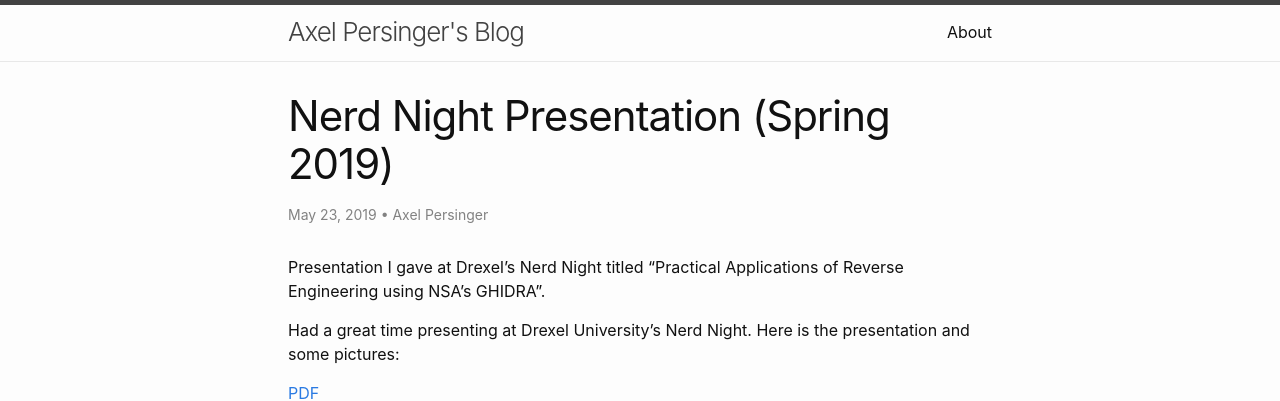
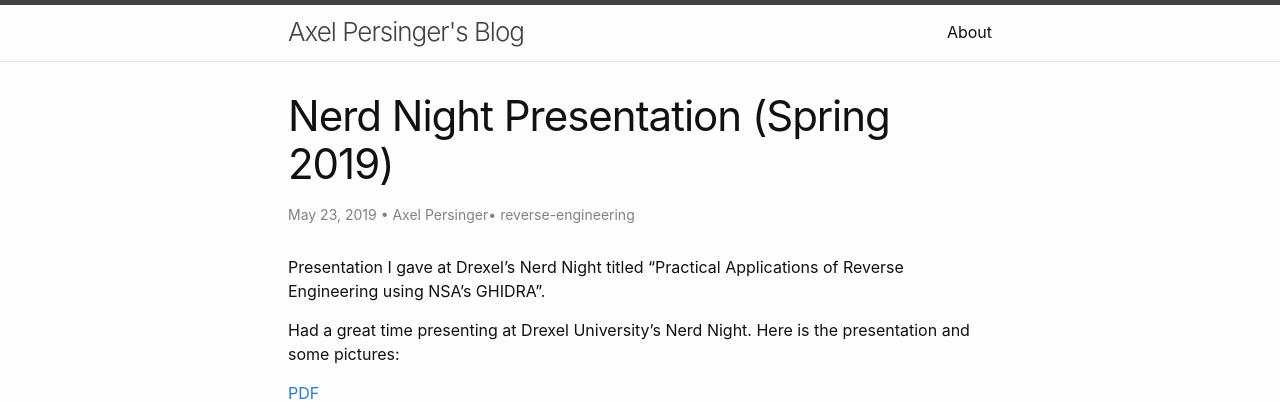
Before and after one commit to CuckooEXE/cuckooexe.github.io, a Jekyll site: the page built from _posts/2019-5-23-Nerd-Night.md, in a window 1280 px wide. Shown: the top 401 px of the page. Built offline with Jekyll 4.4.1, drawn with Linux system fonts in a browser that asks for light colours; comment, search, counter and statistics services are not loaded.

Commit message:
added catergories

```diff
--- a/_layouts/post.html
+++ b/_layouts/post.html
@@ -23,7 +23,14 @@ layout: default
             <span class="p-author h-card" itemprop="name">{{ author }}</span></span>
             {%- if forloop.last == false %}, {% endif -%}
         {% endfor %}
-      {%- endif -%}</p>
+      {%- endif -%}
+      {%- if page.categories -%}
+      • {% for category in page.categories %}
+        <span itemprop="author" itemscope itemtype="http://schema.org/Person">
+          <span class="p-author h-card" itemprop="name">{{ category }}</span></span>
+          {%- if forloop.last == false %} | {% endif -%}
+      {% endfor %}
+    {%- endif -%}</p>
   </header>
 
   <div class="post-content e-content" itemprop="articleBody">
--- a/_posts/2019-5-23-Nerd-Night.md
+++ b/_posts/2019-5-23-Nerd-Night.md
@@ -2,7 +2,8 @@
 layout: post
 title: Nerd Night Presentation (Spring 2019)
 excerpt_separator: <!--more-->
-categories: reverse-engineering
+categories:
+- reverse-engineering
 author:
 - Axel Persinger
 ---
```
Also changed, not shown: _posts/2019-11-20-Base64-Encoding.md (+2 -1 lines), _posts/2021-04-14-Icon-Shuffle.md (+2 -1 lines), _posts/2021-05-05-MouseTrap.md (+4 -1 lines).
